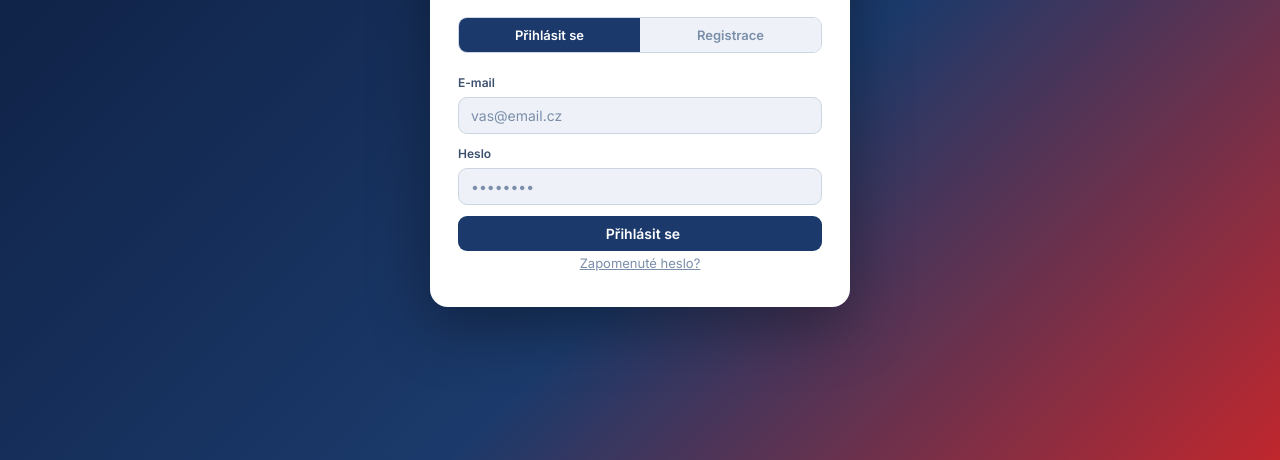
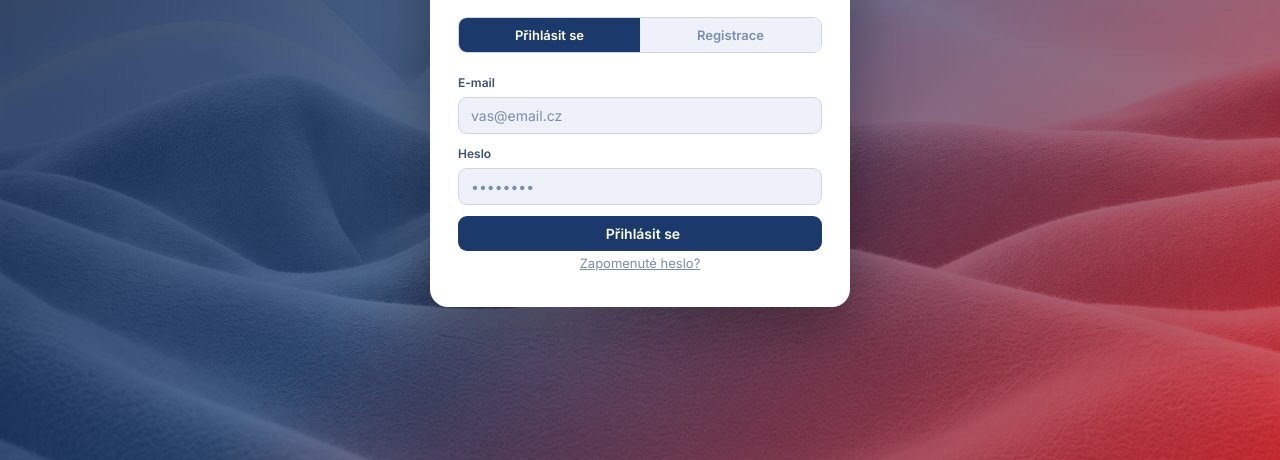
Before and after one commit to meant2bii/team-fines, a plain HTML site: page index.html in a window 1280 px wide. Shown: the part 340-800 px from the top of the page. Drawn offline with Linux system fonts and the light colour scheme; no server answers; some icons are missing.

Commit message:
Apply club colors to hills background

```diff
--- a/css/style.css
+++ b/css/style.css
@@ -37,6 +37,7 @@
   --blue-bg:    #dbeafe;
   --wa:         #25d366;
   --wa-dark:    #128c7e;
+  --hills-bg:   url('../img/material-hills.jpg');
 
   /* Roles */
   --role-a:       #1B3A6B;
@@ -65,7 +66,15 @@
 }
 
 html { font-size:16px; scroll-behavior:smooth; }
-body { font-family:var(--sans); background:var(--bg); color:var(--tx); min-height:100vh; line-height:1.6; -webkit-font-smoothing:antialiased; }
+body {
+  font-family:var(--sans);
+  background:
+    linear-gradient(135deg,rgba(244,248,255,.91) 0%,rgba(255,255,255,.82) 53%,rgba(255,242,243,.88) 100%),
+    linear-gradient(125deg,#1B3A6B 0%,#f8fbff 52%,#C0272D 100%),
+    var(--hills-bg) center / cover fixed;
+  background-blend-mode:normal,color,normal;
+  color:var(--tx); min-height:100vh; line-height:1.6; -webkit-font-smoothing:antialiased;
+}
 
 /* ── BASE ELEMENTS ─────────────────────────────────────────────── */
 input,select,textarea {
@@ -136,7 +145,14 @@ select { cursor:pointer; }
 /* ══════════════════════════════════════════════════════════════
    AUTH – logo + brand colors
 ══════════════════════════════════════════════════════════════ */
-.auth-screen { min-height:100vh; display:flex; align-items:center; justify-content:center; padding:1rem; background:linear-gradient(135deg,#0c1a3a 0%,#1B3A6B 60%,#C0272D 100%); }
+.auth-screen {
+  min-height:100vh; display:flex; align-items:center; justify-content:center; padding:1rem;
+  background:
+    linear-gradient(135deg,rgba(9,24,55,.88) 0%,rgba(27,58,107,.72) 48%,rgba(192,39,45,.72) 100%),
+    linear-gradient(125deg,#1B3A6B 0%,#f8fbff 52%,#C0272D 100%),
+    var(--hills-bg) center / cover;
+  background-blend-mode:normal,color,normal;
+}
 .auth-card { background:var(--bg-c); border-radius:var(--r-xl); padding:2rem 1.75rem; width:min(420px,100%); box-shadow:0 20px 60px rgba(0,0,0,.35); }
 
 .auth-logo-wrap { text-align:center; margin-bottom:14px; }
```
Also changed, not shown: img/material-hills.jpg (added).
